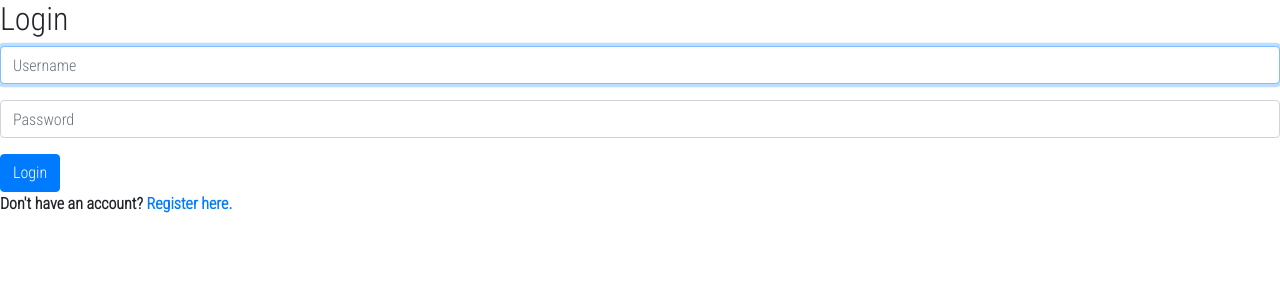
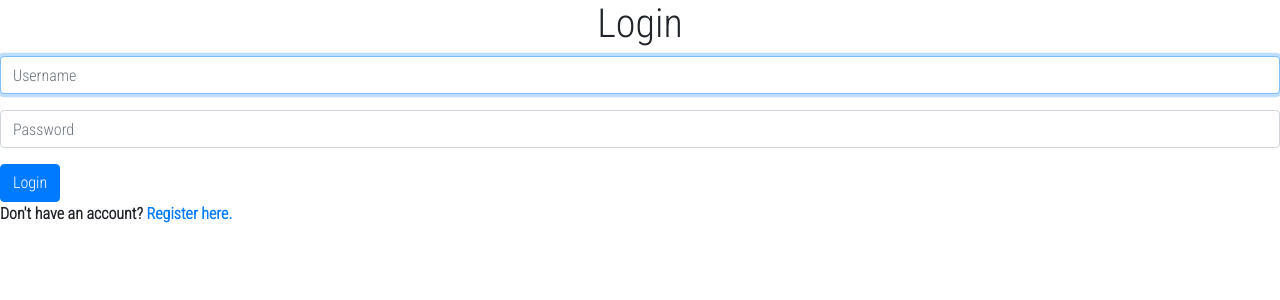
Before and after one commit to djmiller1008/TravelPlanner, a Django app: page /login in a window 1280 px wide. Shown: the part 56-356 px from the top of the page. Run offline with Django 3.2, Linux system fonts and the light colour scheme; some libraries are stand-ins or nearby versions.

Commit message:
Add classnames and elements to login template for styling

```diff
--- a/travelapp/templates/travelapp/login.html
+++ b/travelapp/templates/travelapp/login.html
@@ -1,14 +1,14 @@
 {% extends 'travelapp/layout.html' %}
 
 {% block body %}
-
-    <h2>Login</h2>
+<div class="login-container">
+    <h1 class="h1-center">Login</h1>
 
     {% if message %}
-        <div>{{ message }}</div>
+        <div class="center-text error-message">{{ message }}</div>
     {% endif %}
 
-    <form action="{% url 'login' %}" method="post">
+    <form class="login-form" action="{% url 'login' %}" method="post">
         {% csrf_token %}
         <div class="form-group">
             <input autofocus class="form-control" type="text" name="username" placeholder="Username">
@@ -19,6 +19,9 @@
         <input class="btn btn-primary" type="submit" value="Login">
     </form>
 
-    Don't have an account? <a href="{% url 'register' %}">Register here.</a>
+    <div class="center-text">
+        <span>Don't have an account? <a href="{% url 'register' %}">Register here.</a></span>
+    </div>
 
+</div>
 {% endblock %}
```
